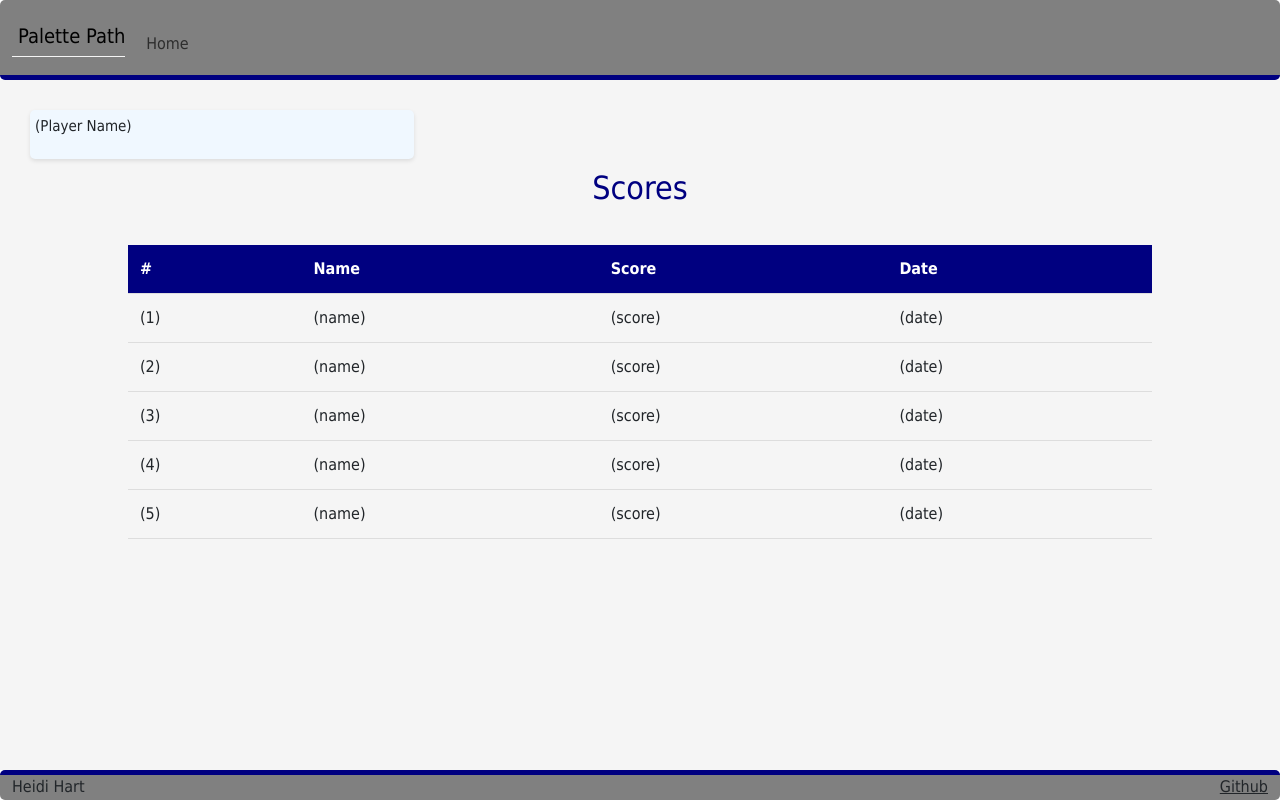
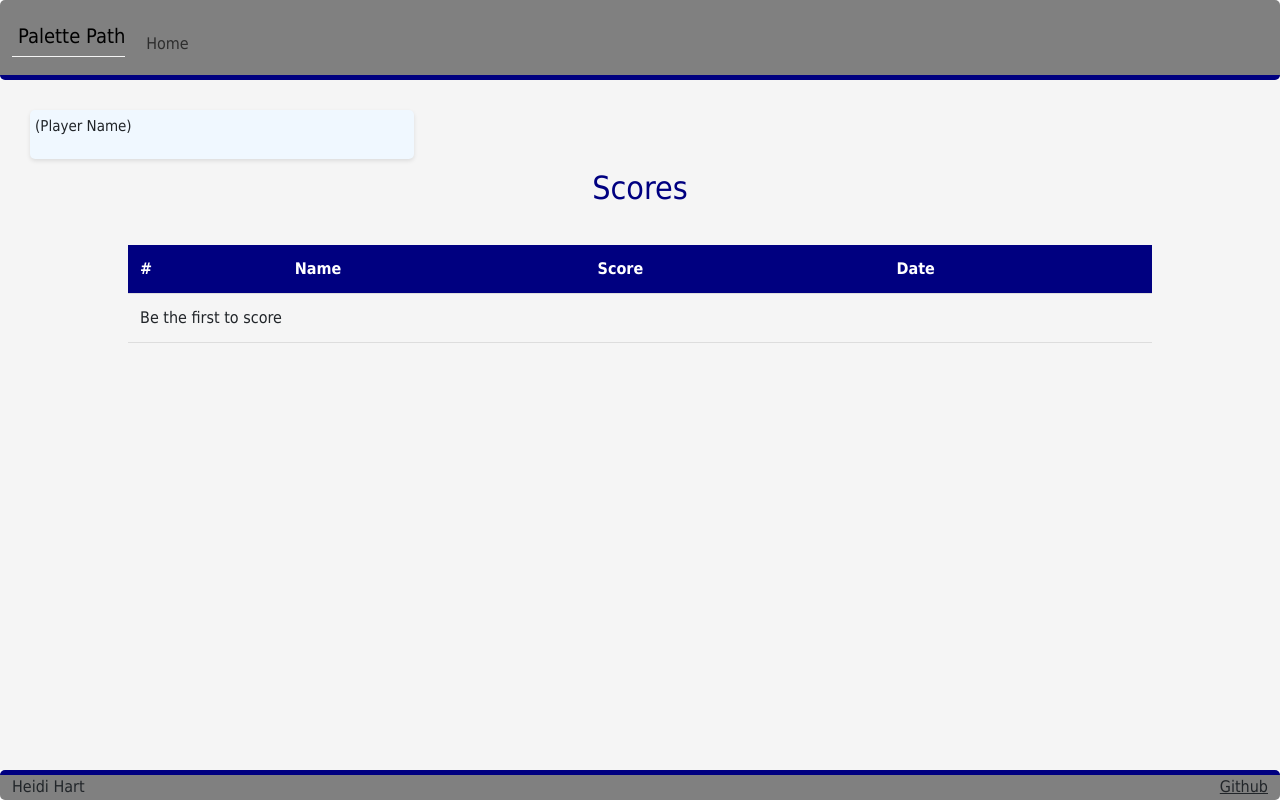
Before and after one commit to fiadhhart/startup, a React (Vite) app: page /scores in a window 1280 px wide. Built offline with nearby package versions, Linux system fonts and the light colour scheme.

Commit message:
scores pt1

```diff
--- a/src/scores/scores.css
+++ b/src/scores/scores.css
@@ -1,4 +1,4 @@
-/*
+/* for some reason, this needs to be a div, otherwise it messes with the login pg
 main{
     flex-direction: column;
     align-items: flex-start;
--- a/src/scores/scores.jsx
+++ b/src/scores/scores.jsx
@@ -2,9 +2,44 @@
 import './scores.css';
 
 export function Scores() {
+  const [scores, setScores] = React.useState([]);
+
+  // Demonstrates calling a service asynchronously so that
+  // React can properly update state objects with the results.
+  React.useEffect(() => {
+    const scoresText = localStorage.getItem('scores');
+    if (scoresText) {
+      setScores(JSON.parse(scoresText));
+    }
+  }, []);
+
+  // Demonstrates rendering an array with React
+  const scoreRows = [];
+  if (scores.length) {
+    for (const [i, score] of scores.entries()) {
+      scoreRows.push(
+        <tr key={i}>
+          <td>{i}</td>
+          <td>{score.name.split('@')[0]}</td>
+          <td>{score.score}</td>
+          <td>{score.date}</td>
+        </tr>
+      );
+    }
+  } else {
+    scoreRows.push(
+      <tr key='0'>
+        <td colSpan='4'>Be the first to score</td>
+      </tr>
+    );
+  }
+
+
+
   return (
     <main>
     <div className="scoresPG">
+
       <div className="status-container">
         <p>(Player Name)</p>
       </div>
@@ -21,41 +56,11 @@
               <th>Date</th>
             </tr>
           </thead>
-          <tbody>
-            <tr>
-              <td>(1)</td>
-              <td>(name)</td>
-              <td>(score)</td>
-              <td>(date)</td>
-            </tr>
-            <tr>
-              <td>(2)</td>
-              <td>(name)</td>
-              <td>(score)</td>
-              <td>(date)</td>
-            </tr>
-            <tr>
-              <td>(3)</td>
-              <td>(name)</td>
-              <td>(score)</td>
-              <td>(date)</td>
-            </tr>
-            <tr>
-              <td>(4)</td>
-              <td>(name)</td>
-              <td>(score)</td>
-              <td>(date)</td>
-            </tr>
-            <tr>
-              <td>(5)</td>
-              <td>(name)</td>
-              <td>(score)</td>
-              <td>(date)</td>
-            </tr>
-          </tbody>
+          <tbody id='scores'>{scoreRows}</tbody>
         </table>
       </div>
-      </div>
+
+    </div>
     </main>
   );
 }
```
